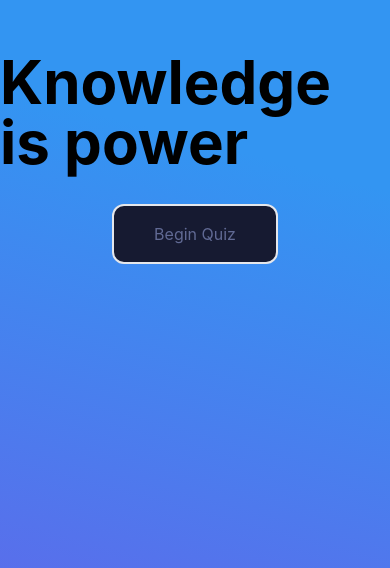
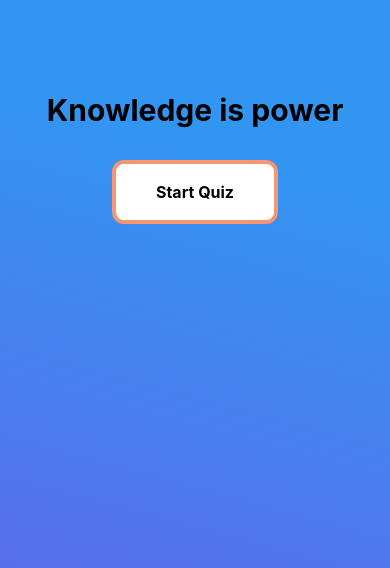
Before and after one commit to Sakariash/Knowledge, a React (Create React App) app: page / in a window 390 px wide. Shown: the part 264-832 px from the top of the page. Built offline with nearby package versions, Linux system fonts and the light colour scheme.

Commit message:
Update index.js

```diff
--- a/src/components/StartComponent/index.js
+++ b/src/components/StartComponent/index.js
@@ -5,12 +5,12 @@ const Start = ({ props }) => {
 
   return (
     <div className="flex flex-col h-full items-center justify-center">
-      <h1 className="text-6xl font-bold">Knowledge is power</h1>
+      <h1 className="text-3xl md:text-6xl font-bold">Knowledge is power</h1>
       <button
         onClick={startQuiz}
-        className="border-2 rounded-xl text-[#616a94] bg-[#161a31] select-none cursor-pointer py-4 px-10 hover:bg-[#22242e] mt-8"
+        className="border-4 rounded-xl border-[#F79673] text-black bg-white  select-none cursor-pointer py-4 px-10 hover:bg-[#F79673] hover:text-white mt-8 font-bold"
       >
-        Begin Quiz
+        Start Quiz
       </button>
     </div>
   );
```
